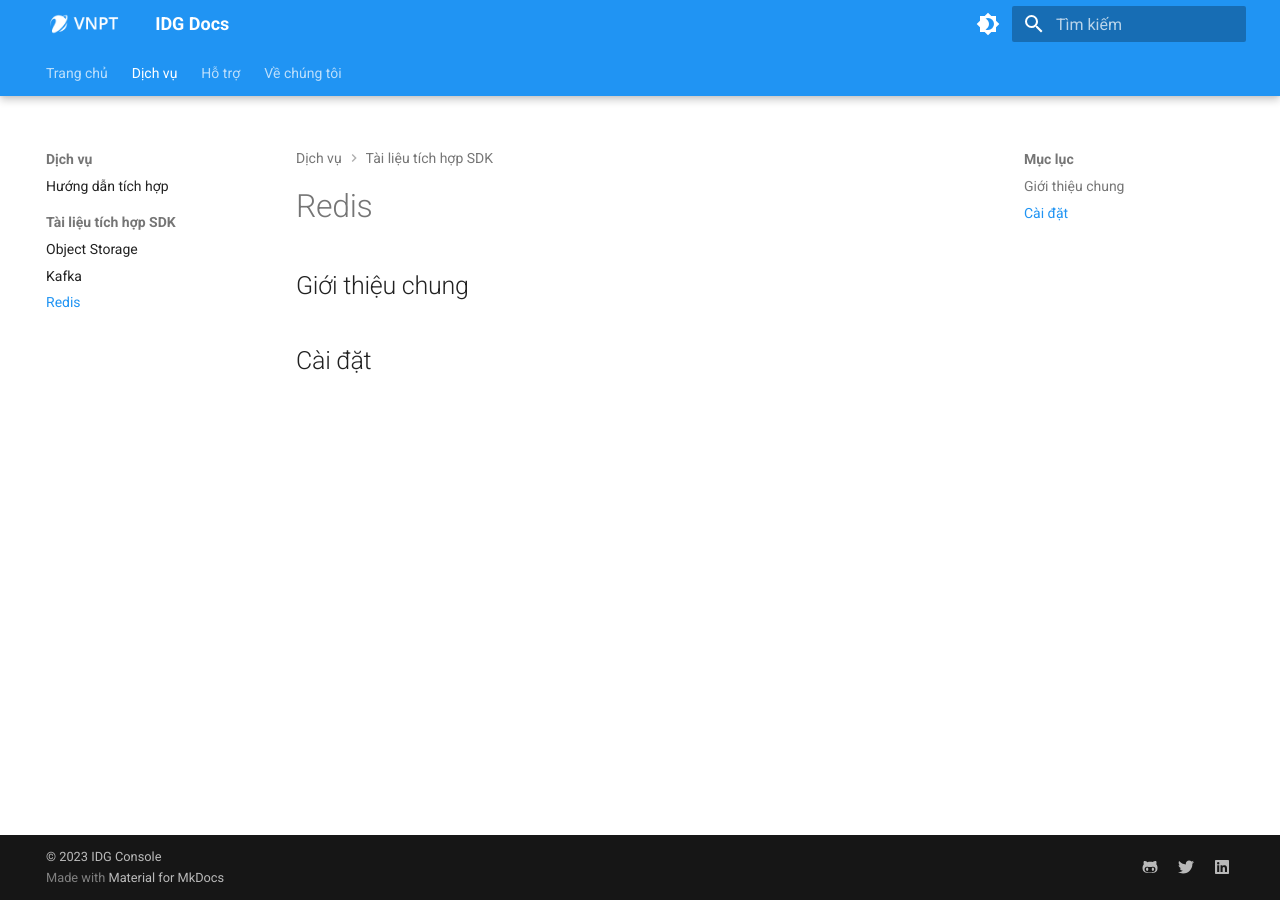
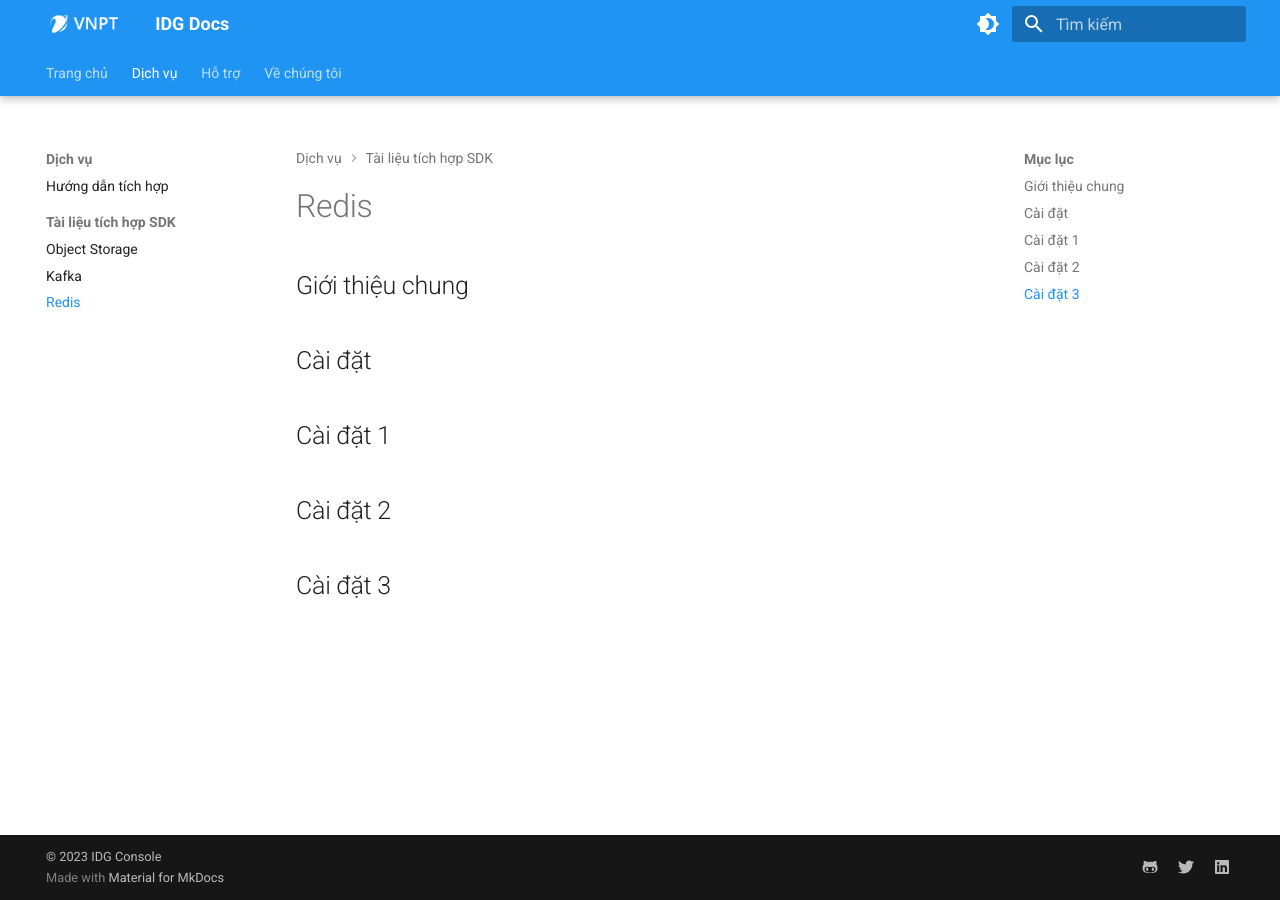
Before and after one commit to dangngocsoncntt/igg-docs, an MkDocs documentation site: the page built from docs/services/redis.md, in a window 1280 px wide. Built offline with MkDocs 1.6.1 and Material for MkDocs 9.7.7, drawn with Linux system fonts in a browser that asks for light colours.

Commit message:
Update redis.md

```diff
--- a/docs/services/redis.md
+++ b/docs/services/redis.md
@@ -1,3 +1,9 @@
 ## Giới thiệu chung
 
 ## Cài đặt
+
+## Cài đặt 1
+
+## Cài đặt 2
+
+## Cài đặt 3
```
